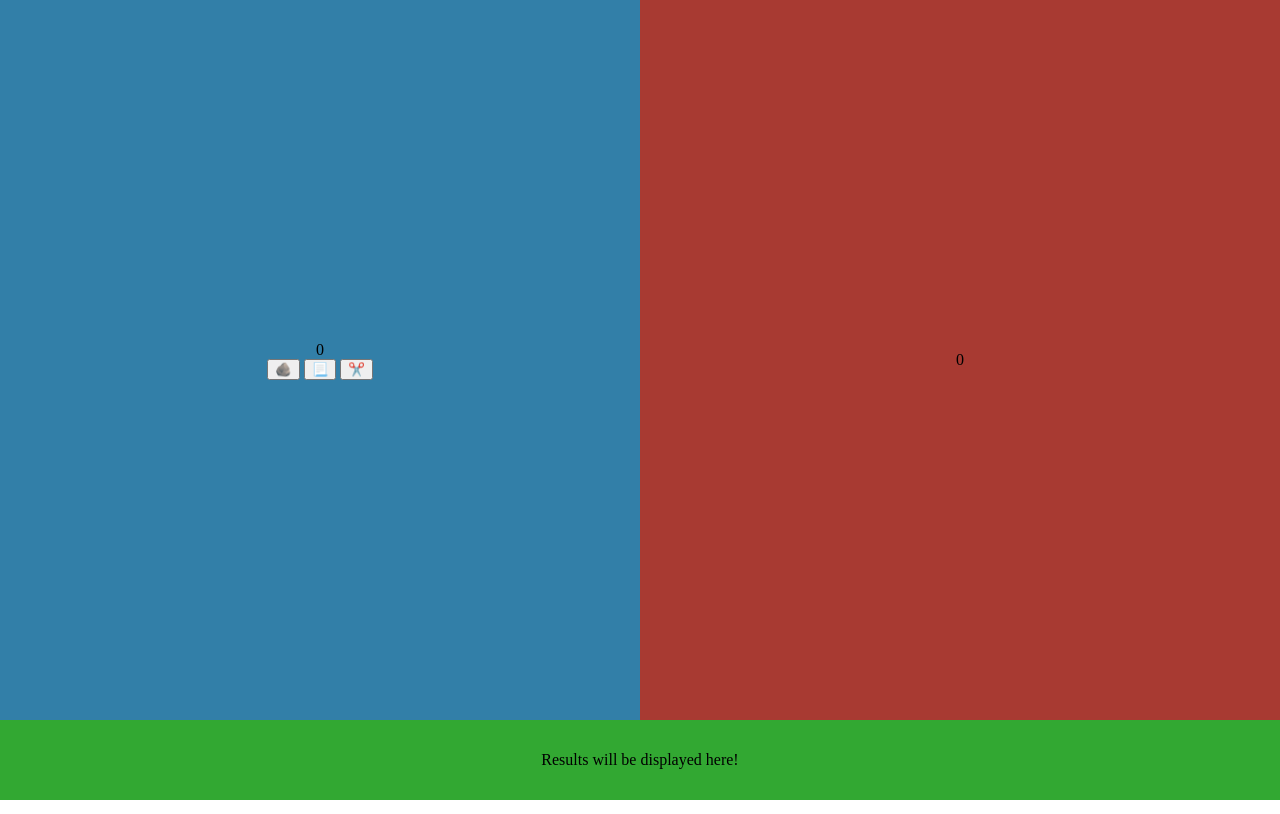
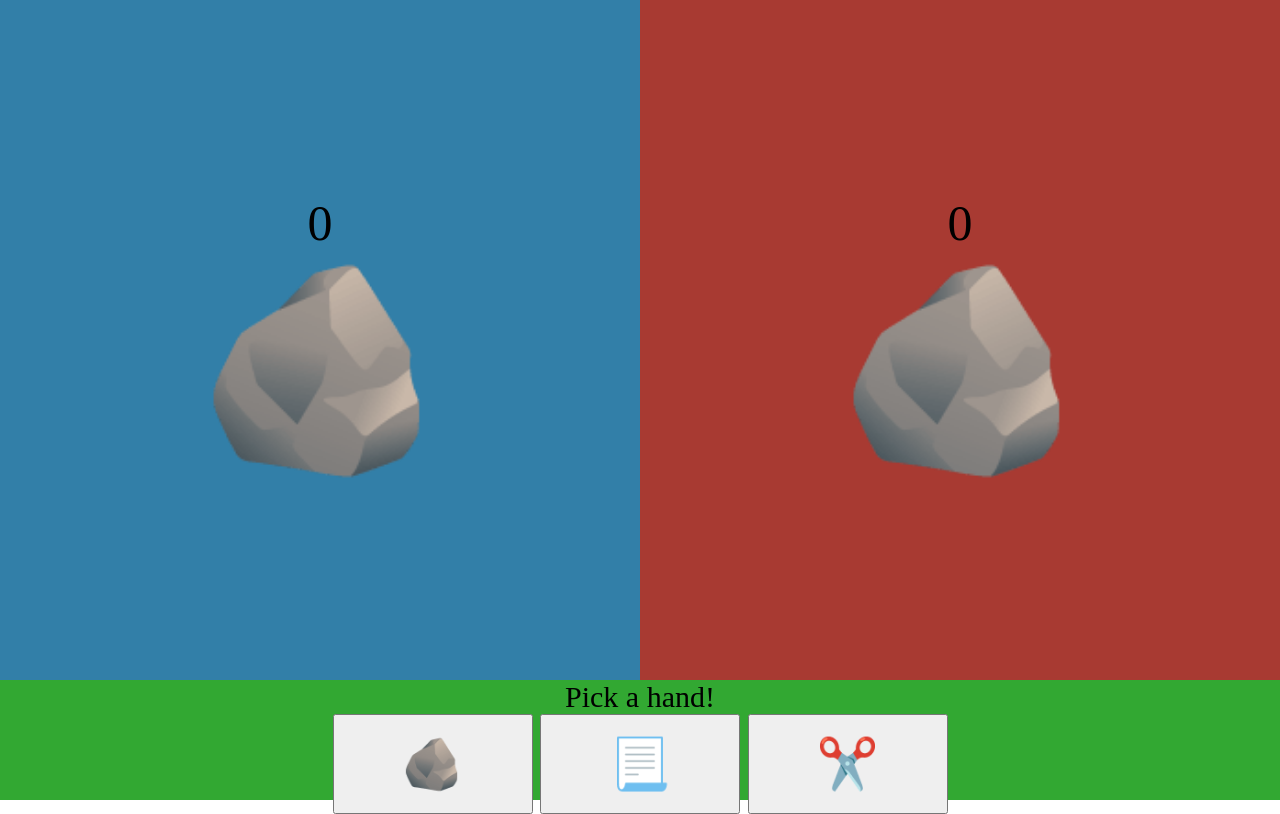
Before and after one commit to DanielDowling999/odin-rps, a plain HTML site: page index.html in a window 1280 px wide. Drawn offline with Linux system fonts and the light colour scheme.

Commit message:
Completed GUI

```diff
--- a/index.html
+++ b/index.html
@@ -12,23 +12,28 @@
         <div id = "players">
             <div id = "player">
                 <div id = "pScore">0</div>
-                <div id = "last-played">
-
+                <div class = "last-played" >
+                    🪨
                 </div>
-                <div id = "handChoice">
-                    <button class = "rps" id="Rock">🪨</button>
-                    <button class = "rps" id="Paper">📃</button>
-                    <button class = "rps" id="Scissors">✂️</button>
-                </div>
-
             </div>
 
             <div id = "computer">
                 <div id = "cScore">0</div>
+                <div class = "last-played">
+                    🪨
+                </div>
             </div>
         </div>
         <div id= "result">
-            Results will be displayed here!
+            <div id="result-msg">
+                Pick a hand!
+            </div>
+            <div id = "handChoice">
+                <button class = "rps" id="Rock">🪨</button>
+                <button class = "rps" id="Paper">📃</button>
+                <button class = "rps" id="Scissors">✂️</button>
+            </div>
+
         </div>
     </div>
 
--- a/javascript.js
+++ b/javascript.js
@@ -18,14 +18,14 @@ function playGame(){
     let computerScore = 0;
 
     const gameButtons = document.querySelectorAll(".rps");
-    const result = document.querySelector("#result");
+    const result = document.querySelector("#result-msg");
     const cScore = document.querySelector("#cScore");
     const pScore = document.querySelector("#pScore");
     const restart = document.querySelector(".restart")
     const victory = document.querySelector("#victory")
     const msg = document.querySelector("#msg");
-    const played = document.querySelector("#last-played");
-
+    const played = document.querySelector("#player .last-played");
+    const compPlayed = document.querySelector("#computer .last-played");
     gameButtons.forEach(button => {
         button.addEventListener('click', () => {
             playRound(button.id);
@@ -39,6 +39,7 @@ function playGame(){
     function playRound(playerHand){
         let compHand = getComputerChoice();
         played.textContent = playerHand == "Rock" ? "🪨" : playerHand == "Paper" ? "📃" : "✂️";
+        compPlayed.textContent = compHand == "Rock" ? "🪨" : compHand == "Paper" ? "📃" : "✂️";
         if (compHand == playerHand){
             result.textContent = "It's a Tie!";
             console.log("It's a Tie!");
@@ -73,7 +74,7 @@ function playGame(){
         computerScore = 0;
         pScore.textContent = 0;
         cScore.textContent = 0;
-        result.textContent = "Results will be displayed here!";
+        result.textContent = "Pick a hand!";
         victory.style.visibility = 'hidden';
     }
 }
--- a/styles.css
+++ b/styles.css
@@ -12,15 +12,14 @@ body {
     flex-direction:column;
     align-items:center;
     height:100vh;
-
+    z-index:1;
 }
 #players{
     display:flex;
     flex-direction:row;
-    height:90vh;
+    height:85vh;
     width:100%;
-
-
+    font-size:50px;
 }
 
 #player{
@@ -28,26 +27,33 @@ body {
     display: flex;
     flex-direction:column;
     width:50%;
-    height:90vh;
+    height:85vh;
     align-items: center;
     justify-content: center;
+}
+.last-played{
+    font-size:200px;
 }
 #computer{
     background-color: #a83a32;
     display: flex;
+    flex-direction:column;
     align-items: center;
     justify-content: center;
     width:50%;
-    height:90vh;
+    height:85vh;
 }
 #result {
     display: flex;
     background-color:#32a832;
-    height:10vh;
+    height:15vh;
     width:100%;
+    font-size:30px;
     text-align: center;
+    flex-direction: column;
     align-items: center;
-    justify-content: center;
+    justify-content: space-around;
+
 }
 
 #victory {
@@ -67,6 +73,9 @@ body {
     visibility: hidden;
 }
 
-#game-container {
-    z-index:1;
+.rps{
+    width:200px;
+    height:100px;
+    font-size:50px;
+
 }
```
Also changed, not shown: 4 other files.
